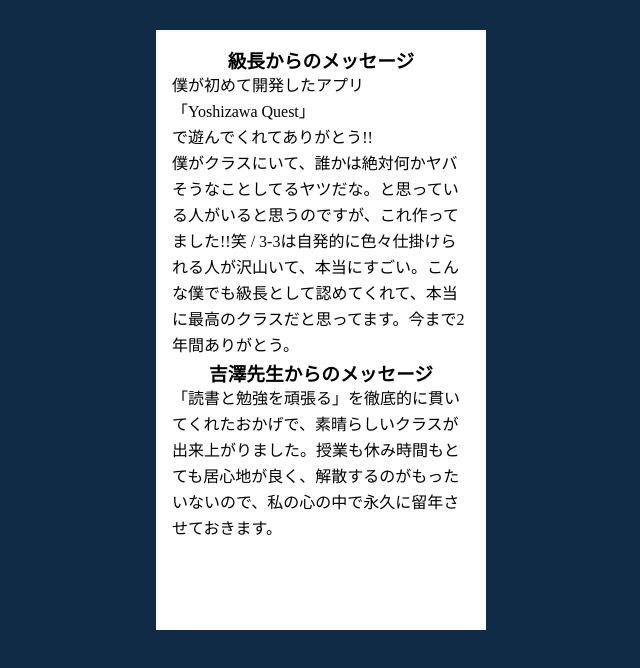
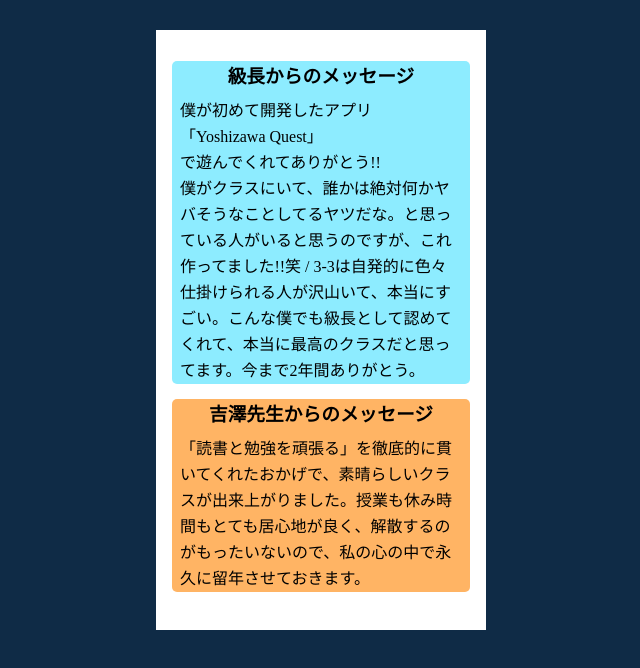
Before and after one commit to urassh/Yoshizawa-Quest, a React (Create React App) app: page /message in a window 1280 px wide. Shown: the top 668 px of the page, without its empty margins (319-959 px from the left). Built offline with nearby package versions, Linux system fonts and the light colour scheme.

Commit message:
MessageのCSSを訂正。

```diff
--- a/src/App.css
+++ b/src/App.css
@@ -72,15 +72,15 @@ button {
 
 /* Final View */
 
-.final-classLeader {
-  font-family: "Noto Serif JP";
-  margin-top: 20px;
-  margin-bottom: 10px;
-}
-
 #top-bg {
   background-image: url(./Images/yoshizawa_teacher.jpg);
   background-size: cover;
+}
+
+.messages{
+  padding-right: 8px;
+  padding-left: 8px;
+  border-radius: 5px;
 }
 
 .message {
@@ -89,3 +89,17 @@ button {
   text-align: left;
   font-family: "Noto Serif JP";
 }
+
+.messages .title {
+  font-family: "Noto Serif JP";
+  margin-top: 15px;
+  margin-bottom: 10px;
+}
+
+.messages.leader {
+  background-color: #8decff;
+}
+
+.messages.teacher {
+  background-color: #ffb464;
+}
```
